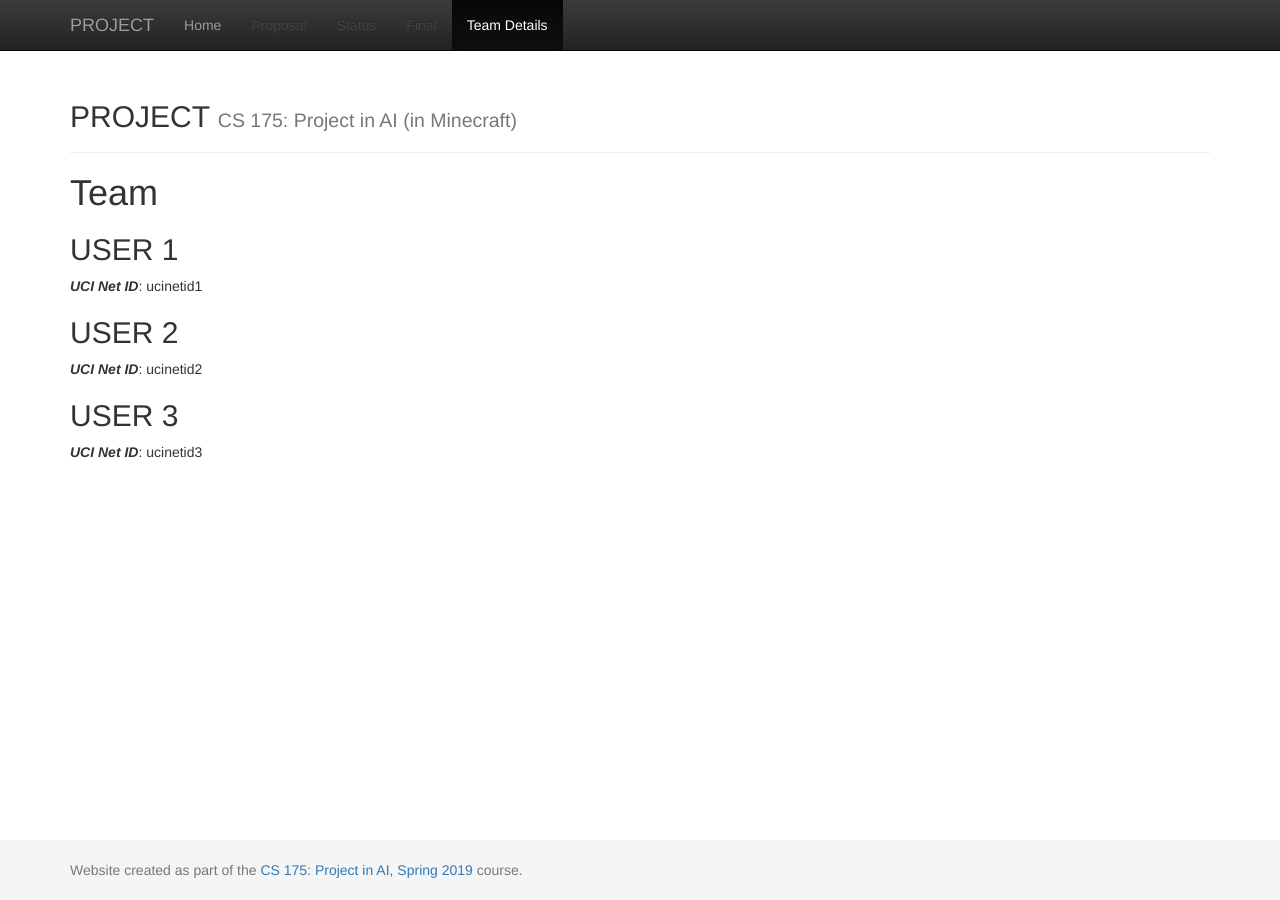
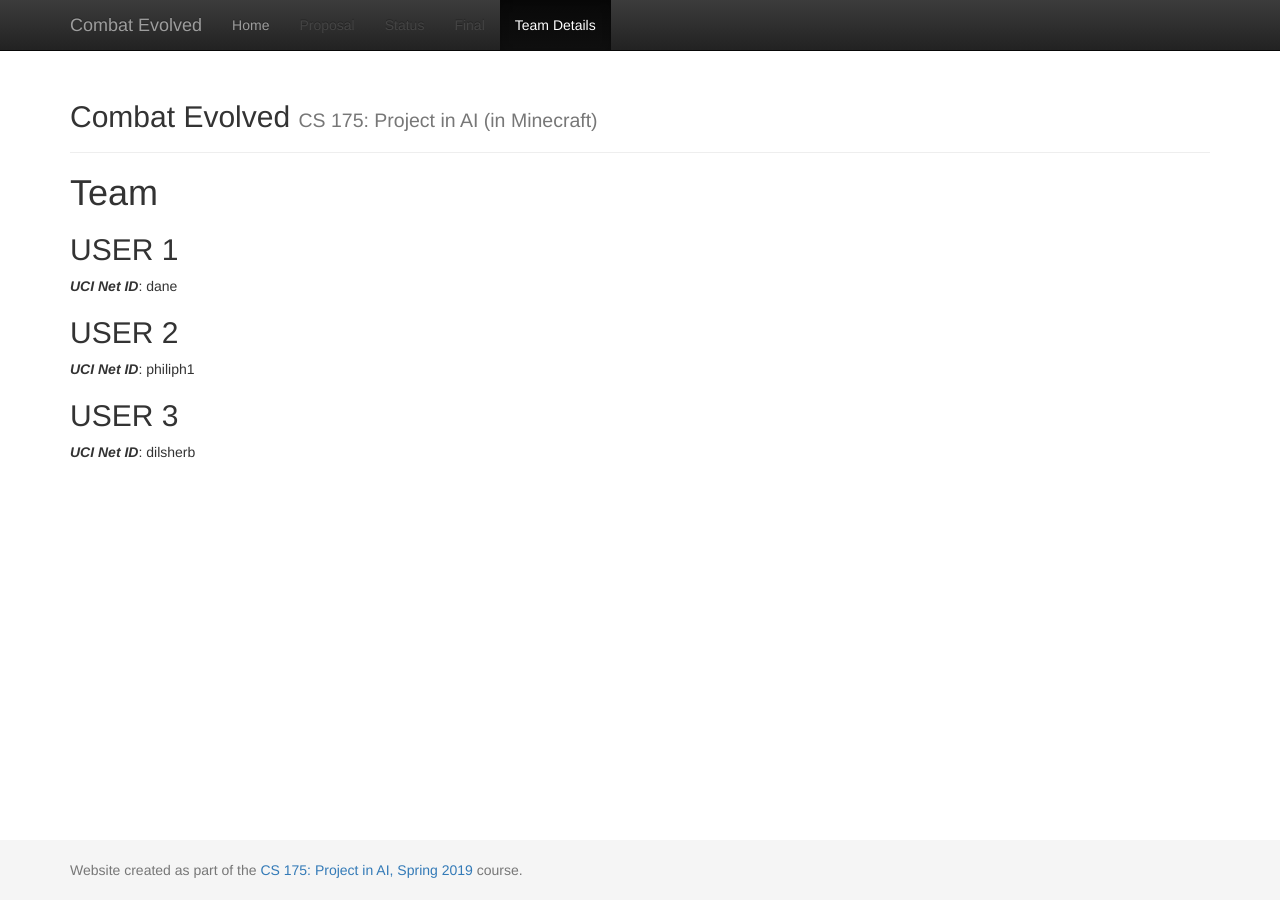
Before and after one commit to MirageVortex/CombatEvolve, a Jekyll site: the page built from docs/team.md, in a window 1280 px wide. Built offline with Jekyll 4.4.1, drawn with Linux system fonts in a browser that asks for light colours.

Commit message:
Title and team update
Updated the title and the team member names

```diff
--- a/docs/_config.yml
+++ b/docs/_config.yml
@@ -1,7 +1,7 @@
 ###########
 # site.title
 
-title:    'PROJECT'
+title:    'Combat Evolved'
 subtitle: 'CS 175: Project in AI (in Minecraft)'
 
 
--- a/docs/team.md
+++ b/docs/team.md
@@ -7,10 +7,10 @@ title:  Team
 
 
 ## USER 1
-***UCI Net ID***: ucinetid1
+***UCI Net ID***: dane
 
 ## USER 2
-***UCI Net ID***: ucinetid2
+***UCI Net ID***: philiph1
 
 ## USER 3
-***UCI Net ID***: ucinetid3
+***UCI Net ID***: dilsherb
```
